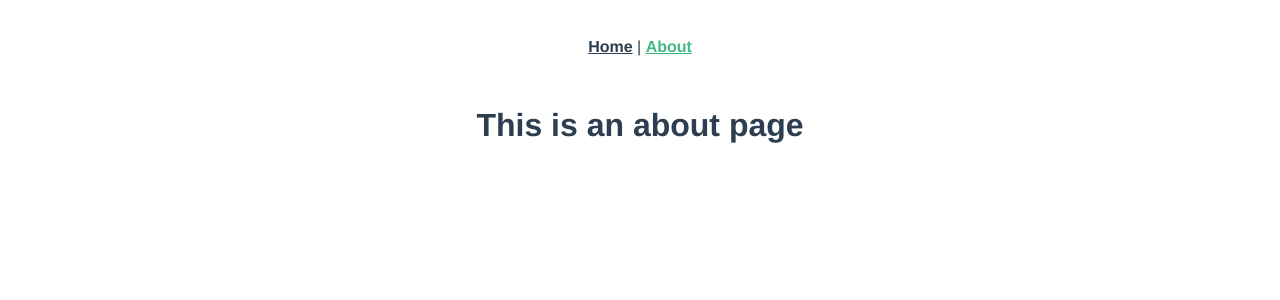
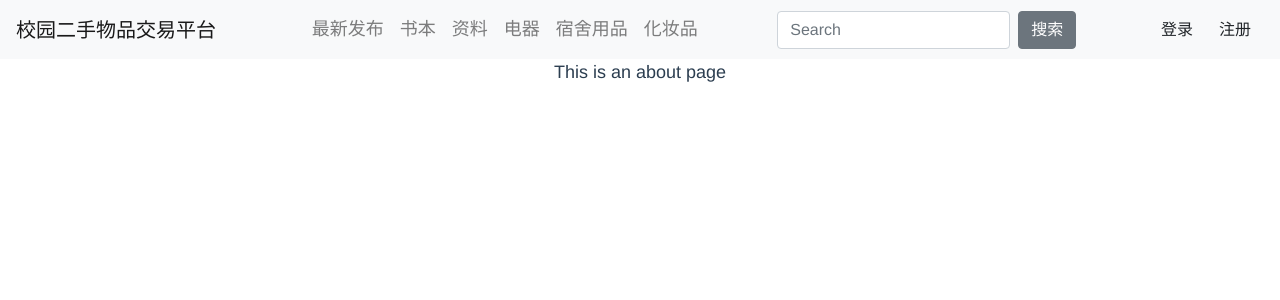
Before and after one commit to CompassA/boytrade, a Vue app: page /about in a window 1280 px wide. Shown: the top 300 px of the page. Built offline with nearby package versions, Linux system fonts and the light colour scheme.

Commit message:
project frame

```diff
--- a/public/index.html
+++ b/public/index.html
@@ -3,7 +3,7 @@
   <head>
     <meta charset="utf-8">
     <meta http-equiv="X-UA-Compatible" content="IE=edge">
-    <meta name="viewport" content="width=device-width,initial-scale=1.0">
+    <meta name="viewport" content="width=device-width, initial-scale=1, shrink-to-fit=no">
     <link rel="icon" href="<%= BASE_URL %>favicon.ico">
     <title>boy_trade</title>
   </head>
--- a/src/App.vue
+++ b/src/App.vue
@@ -1,20 +1,116 @@
 <template>
   <div id="app">
-    <div id="nav">
-      <router-link to="/">Home</router-link> |
-      <router-link to="/about">About</router-link>
-    </div>
-    <router-view/>
+    <b-navbar type="light" variant="light">
+      <b-navbar-brand>校园二手物品交易平台</b-navbar-brand>
+      <b-navbar-nav tabs class="ml-auto">
+        <b-nav-item @click="intoGoods()">最新发布</b-nav-item>
+        <b-nav-item @click="intoGoods()">书本</b-nav-item>
+        <b-nav-item @click="intoGoods()">资料</b-nav-item>
+        <b-nav-item @click="intoGoods()">电器</b-nav-item>
+        <b-nav-item @click="intoGoods()">宿舍用品</b-nav-item>
+        <b-nav-item @click="intoGoods()">化妆品</b-nav-item>
+      </b-navbar-nav>
+      <b-navbar-nav class="ml-auto">
+        <b-nav-form>
+          <b-form-input class="mr-sm-2" placeholder="Search"></b-form-input>
+          <b-button variant="secondary" class="my-2 my-sm-0">搜索</b-button>
+        </b-nav-form>
+      </b-navbar-nav>
+      <b-navbar-nav class="ml-auto">
+        <div v-if="!this.isLogin">
+          <b-button v-b-modal.login variant="light">登录</b-button>
+          <b-button v-b-modal.signup variant="light">注册</b-button>
+        </div>
+        <div v-else>
+          <b-nav small>
+            <b-nav-item-dropdown v-bind:text="this.username" right>
+              <b-dropdown-item @click="intoAbout()">
+                <img src="https://placekitten.com/g/30/30" alt="Kitten" />
+                个人中心
+              </b-dropdown-item>
+              <b-dropdown-divider></b-dropdown-divider>
+              <b-dropdown-item @click="logout()">退出登录</b-dropdown-item>
+            </b-nav-item-dropdown>
+            <b-nav-item @click="intoShoppingcart()">购物车</b-nav-item>
+            <b-nav-item @click="intoFavourites()">收藏夹</b-nav-item>
+          </b-nav>
+        </div>
+      </b-navbar-nav>
+    </b-navbar>
+
+    <router-view></router-view>
+
+    <!--登录模态框-->
+    <b-modal id="login" title="登录" hide-footer="true">
+      <div align="center">
+        <label for="txtAccount">账号:</label>
+        <input type="text" name="account" id="txtAccount" maxlength="16" title="请输入账号" />
+      </div>
+      <div align="center">
+        <label for="txtPassword">密码:</label>
+        <input type="password" name="password" id="txtPassword" maxlength="16" title="请输入密码" />
+      </div>
+      <div align="center">
+        <b-button variant="outline-primary" @click="login()">登录</b-button>
+      </div>
+    </b-modal>
+
+    <!--注册模态框-->
+    <b-modal id="signup" title="注册" hide-footer="true"></b-modal>
   </div>
 </template>
 
+<script>
+import store from "./store";
+
+export default {
+  name: "main",
+  computed: {
+    isLogin: function() {
+      return this.$store.state.isLogin;
+    },
+    username: function() {
+      return this.$store.state.username;
+    }
+  },
+  methods: {
+    login() {
+      console.log("login");
+      this.$store.commit("login", {
+        username: "番茄"
+      });
+      this.$bvModal.hide("login");
+    },
+    logout() {
+      this.$store.commit("logout");
+      this.$router.push("/");
+    },
+    intoShoppingcart() {
+      this.$router.push("/shoppingcart");
+    },
+    intoFavourites() {
+      this.$router.push("/favourites");
+    },
+    intoGoods() {
+      this.$router.push("/goods");
+    },
+    intoAbout() {
+      this.$router.push("/about");
+    }
+  }
+};
+</script>
+
 <style lang="scss">
 #app {
-  font-family: 'Avenir', Helvetica, Arial, sans-serif;
+  font-family: "幼圆", Helvetica, Arial, sans-serif;
+  font-size: 18px;
   -webkit-font-smoothing: antialiased;
   -moz-osx-font-smoothing: grayscale;
   text-align: center;
   color: #2c3e50;
+  padding: 0;
+  margin: 0;
 }
 
 #nav {
--- a/src/components/HelloWorld.vue
+++ /dev/null
@@ -1,59 +0,0 @@
-<template>
-  <div class="hello">
-    <h1>{{ msg }}</h1>
-    <p>
-      For a guide and recipes on how to configure / customize this project,<br>
-      check out the
-      <a href="https://cli.vuejs.org" target="_blank" rel="noopener">vue-cli documentation</a>.
-    </p>
-    <h3>Installed CLI Plugins</h3>
-    <ul>
-      <li><a href="https://github.com/vuejs/vue-cli/tree/dev/packages/%40vue/cli-plugin-babel" target="_blank" rel="noopener">babel</a></li>
-      <li><a href="https://github.com/vuejs/vue-cli/tree/dev/packages/%40vue/cli-plugin-router" target="_blank" rel="noopener">router</a></li>
-      <li><a href="https://github.com/vuejs/vue-cli/tree/dev/packages/%40vue/cli-plugin-vuex" target="_blank" rel="noopener">vuex</a></li>
-    </ul>
-    <h3>Essential Links</h3>
-    <ul>
-      <li><a href="https://vuejs.org" target="_blank" rel="noopener">Core Docs</a></li>
-      <li><a href="https://forum.vuejs.org" target="_blank" rel="noopener">Forum</a></li>
-      <li><a href="https://chat.vuejs.org" target="_blank" rel="noopener">Community Chat</a></li>
-      <li><a href="https://twitter.com/vuejs" target="_blank" rel="noopener">Twitter</a></li>
-      <li><a href="https://news.vuejs.org" target="_blank" rel="noopener">News</a></li>
-    </ul>
-    <h3>Ecosystem</h3>
-    <ul>
-      <li><a href="https://router.vuejs.org" target="_blank" rel="noopener">vue-router</a></li>
-      <li><a href="https://vuex.vuejs.org" target="_blank" rel="noopener">vuex</a></li>
-      <li><a href="https://github.com/vuejs/vue-devtools#vue-devtools" target="_blank" rel="noopener">vue-devtools</a></li>
-      <li><a href="https://vue-loader.vuejs.org" target="_blank" rel="noopener">vue-loader</a></li>
-      <li><a href="https://github.com/vuejs/awesome-vue" target="_blank" rel="noopener">awesome-vue</a></li>
-    </ul>
-  </div>
-</template>
-
-<script>
-export default {
-  name: 'HelloWorld',
-  props: {
-    msg: String
-  }
-}
-</script>
-
-<!-- Add "scoped" attribute to limit CSS to this component only -->
-<style scoped lang="scss">
-h3 {
-  margin: 40px 0 0;
-}
-ul {
-  list-style-type: none;
-  padding: 0;
-}
-li {
-  display: inline-block;
-  margin: 0 10px;
-}
-a {
-  color: #42b983;
-}
-</style>
--- a/src/main.js
+++ b/src/main.js
@@ -2,11 +2,16 @@ import Vue from 'vue'
 import App from './App.vue'
 import router from './router'
 import store from './store'
+import BootstrapVue from 'bootstrap-vue'
+import 'bootstrap/dist/css/bootstrap.css'
+import 'bootstrap-vue/dist/bootstrap-vue.css'
 
 Vue.config.productionTip = false
+Vue.use(BootstrapVue)
 
 new Vue({
   router,
   store,
+  BootstrapVue,
   render: h => h(App)
 }).$mount('#app')
--- a/src/router/index.js
+++ b/src/router/index.js
@@ -13,10 +13,22 @@ const routes = [
   {
     path: '/about',
     name: 'about',
-    // route level code-splitting
-    // this generates a separate chunk (about.[hash].js) for this route
-    // which is lazy-loaded when the route is visited.
     component: () => import(/* webpackChunkName: "about" */ '../views/About.vue')
+  },
+  {
+    path: '/goods',
+    name: 'goods',
+    component: () => import(/* webpackChunkName: "goods" */ '../views/Goods.vue')
+  },
+  {
+    path: '/shoppingcart',
+    name: 'shoppingcart',
+    component: () => import(/* webpackChunkName: "shoppingcart" */ '../views/ShoppingCart.vue')
+  },
+  {
+    path: '/favourites',
+    name: 'favourites',
+    component: () => import(/* webpackChunkName: "favourites" */ '../views/Favourites.vue')
   }
 ]
 
--- a/src/store/index.js
+++ b/src/store/index.js
@@ -5,8 +5,17 @@ Vue.use(Vuex)
 
 export default new Vuex.Store({
   state: {
+    username: '',
+    isLogin: false,
   },
   mutations: {
+    login(state, value) {
+      state.isLogin = true
+      state.username = value.username
+    },
+    logout(state) {
+      state.isLogin = false
+    }
   },
   actions: {
   },
--- a/src/views/About.vue
+++ b/src/views/About.vue
@@ -1,5 +1,3 @@
 <template>
-  <div class="about">
-    <h1>This is an about page</h1>
-  </div>
+    <p>This is an about page</p>
 </template>
--- /dev/null
+++ b/src/views/Favourites.vue
@@ -0,0 +1,3 @@
+<template>
+  <p>this is favourites page</p>
+</template>
--- /dev/null
+++ b/src/views/Goods.vue
@@ -0,0 +1,3 @@
+<template>
+  <p>this is goods page</p>
+</template>
--- a/src/views/Home.vue
+++ b/src/views/Home.vue
@@ -1,18 +1,6 @@
 <template>
-  <div class="home">
-    <img alt="Vue logo" src="../assets/logo.png">
-    <HelloWorld msg="Welcome to Your Vue.js App"/>
-  </div>
+  <p>this is home page</p>
 </template>
 
 <script>
-// @ is an alias to /src
-import HelloWorld from '@/components/HelloWorld.vue'
-
-export default {
-  name: 'home',
-  components: {
-    HelloWorld
-  }
-}
 </script>
--- /dev/null
+++ b/src/views/ShoppingCart.vue
@@ -0,0 +1,3 @@
+<template>
+  <p>this is shoppingcart page</p>
+</template>
```
